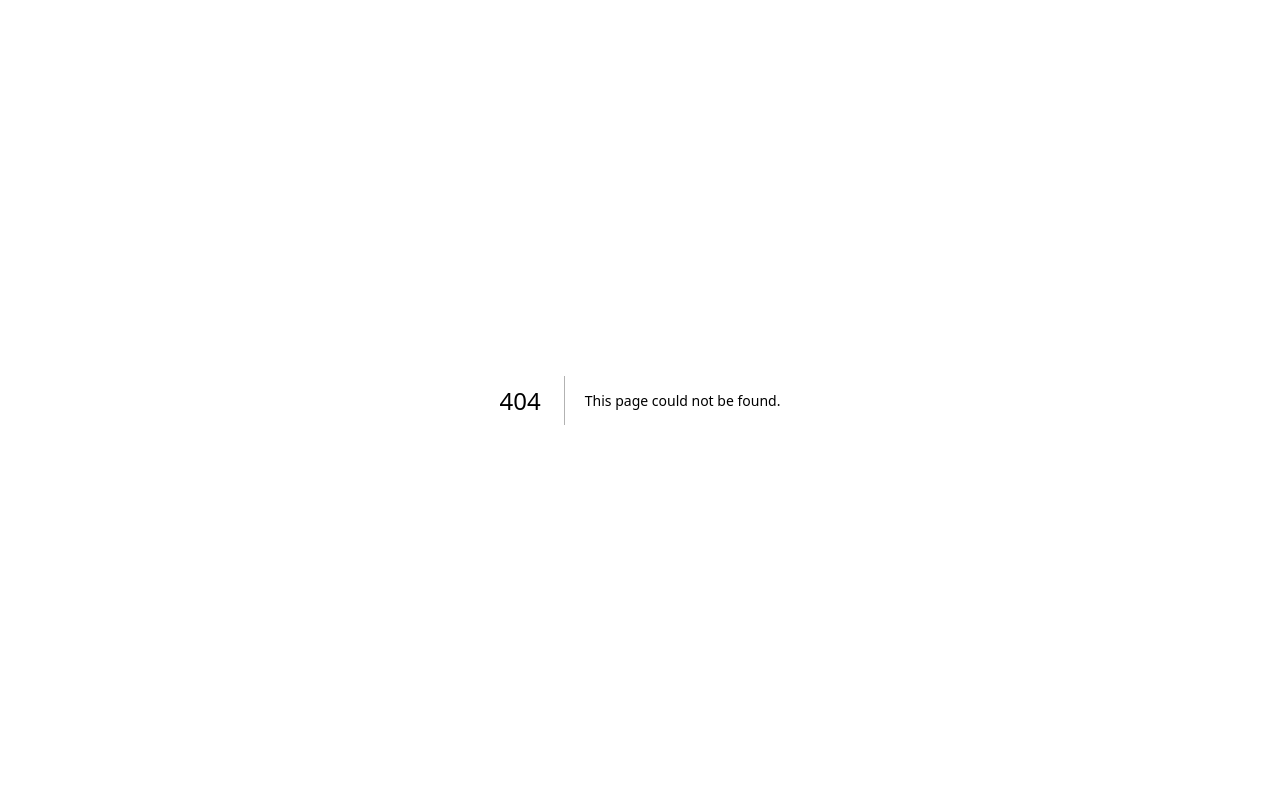
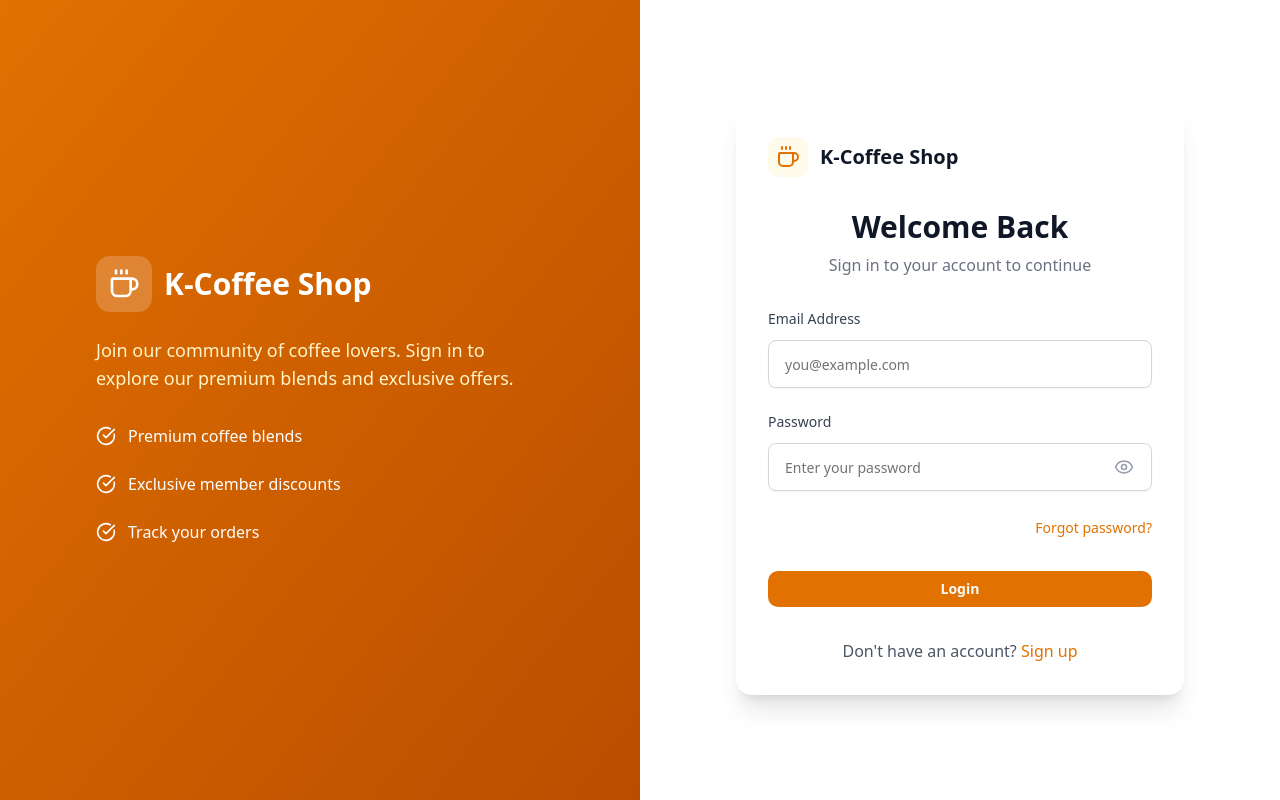
Before and after one commit to IBn-MIsbah/K-coffee, a Next.js app: page /login in a window 1280 px wide. Before the commit this address had no page. Built offline with nearby package versions, Linux system fonts and the light colour scheme.

Commit message:
feat(ui): login page

```diff
--- /dev/null
+++ b/app/(auth)/login/page.tsx
@@ -0,0 +1,13 @@
+import { signInAction } from "@/actions/auth";
+import LoginForm from "@/components/forms/LoginForm";
+import { Metadata } from "next";
+
+export const metadata: Metadata = {
+  title: "Login | K-Coffee",
+};
+
+const LoginPage = async () => {
+  return <LoginForm action={signInAction} />;
+};
+
+export default LoginPage;
```
